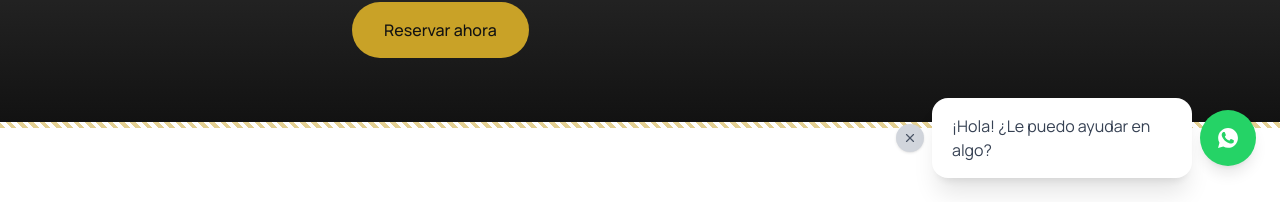
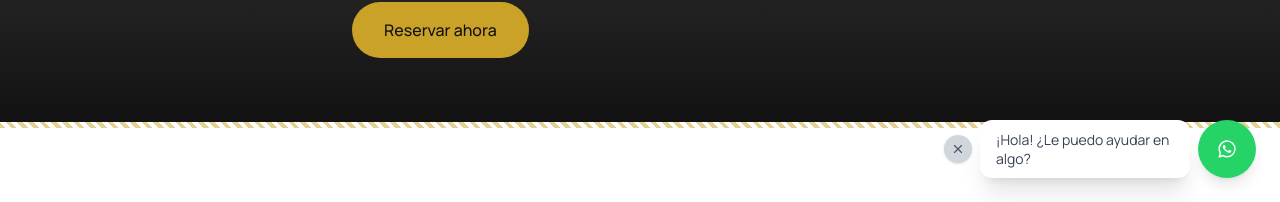
Before and after one commit to BladimirBLopez/andes-stay, a Next.js app: page / in a window 1280 px wide. Shown: the part 598-800 px from the top of the page. Built offline with nearby package versions, Linux system fonts and the light colour scheme.

Commit message:
Usar ícono oficial de WhatsApp correcto y achicar burbuja de saludo

```diff
--- a/app/page.tsx
+++ b/app/page.tsx
@@ -458,8 +458,8 @@ export default function Home() {
             >
               <X size={14} />
             </button>
-            <div className="bg-white rounded-2xl shadow-xl px-5 py-4 max-w-[260px]">
-              <p className="text-base text-gray-700">¡Hola! ¿Le puedo ayudar en algo?</p>
+            <div className="bg-white rounded-xl shadow-xl px-4 py-2.5 max-w-[210px]">
+              <p className="text-sm text-gray-700 leading-snug">¡Hola! ¿Le puedo ayudar en algo?</p>
             </div>
           </>
         )}
@@ -470,8 +470,8 @@ export default function Home() {
           className="bg-[#25D366] hover:bg-[#20bd5a] transition-colors text-white rounded-full p-4 shadow-lg shrink-0"
           aria-label="Escribir por WhatsApp"
         >
-          <svg xmlns="http://www.w3.org/2000/svg" width="24" height="24" viewBox="0 0 24 24" fill="currentColor">
-            <path d="M12.04 2C6.58 2 2.13 6.45 2.13 11.91c0 1.75.46 3.45 1.32 4.95L2.05 22l5.25-1.38a9.9 9.9 0 0 0 4.74 1.21h.01c5.46 0 9.9-4.45 9.9-9.91C21.96 6.45 17.5 2 12.04 2Zm5.8 14.06c-.25.7-1.24 1.28-2.03 1.45-.55.11-1.26.2-3.66-.79-3.07-1.27-5.05-4.38-5.2-4.58-.15-.2-1.25-1.66-1.25-3.17s.79-2.25 1.07-2.56c.28-.31.62-.39.82-.39.2 0 .41 0 .59.01.19.01.44-.07.69.53.25.6.85 2.08.93 2.23.08.15.13.33.03.53-.1.2-.15.32-.3.5-.15.18-.31.4-.44.54-.15.15-.3.31-.13.61.17.3.76 1.25 1.63 2.03 1.12 1 2.06 1.31 2.36 1.46.3.15.48.13.65-.08.18-.2.75-.87.95-1.17.2-.3.4-.25.68-.15.28.1 1.75.83 2.05.98.3.15.5.23.57.35.08.13.08.72-.17 1.42Z" />
+          <svg xmlns="http://www.w3.org/2000/svg" width="26" height="26" viewBox="0 0 24 24" fill="currentColor">
+            <path d="M17.6 6.32A7.85 7.85 0 0 0 12.05 4a7.94 7.94 0 0 0-6.9 11.89L4 20l4.24-1.11a7.93 7.93 0 0 0 3.8.97h.003a7.94 7.94 0 0 0 7.93-7.94 7.86 7.86 0 0 0-2.37-5.6zM12.05 18.4a6.6 6.6 0 0 1-3.36-.92l-.24-.14-2.5.66.67-2.44-.16-.25a6.6 6.6 0 1 1 12.28-3.46 6.6 6.6 0 0 1-6.69 6.55zm3.6-4.93c-.2-.1-1.17-.58-1.35-.64-.18-.07-.31-.1-.44.1-.13.2-.5.64-.62.77-.11.13-.23.14-.42.05-.2-.1-.83-.31-1.58-.98-.58-.52-.97-1.16-1.09-1.36-.11-.2-.01-.3.09-.4.09-.09.2-.23.3-.35.1-.11.13-.2.2-.32.07-.13.03-.25-.02-.35-.05-.1-.44-1.06-.6-1.45-.16-.39-.32-.34-.44-.34h-.38c-.13 0-.34.05-.52.25-.18.2-.68.66-.68 1.6 0 .94.7 1.86.8 1.99.1.13 1.38 2.1 3.34 2.95.47.2.83.32 1.11.41.47.15.9.13 1.24.08.38-.06 1.17-.48 1.34-.94.16-.46.16-.85.11-.93-.05-.08-.18-.13-.38-.23z" />
           </svg>
         </a>
       </div>
```
